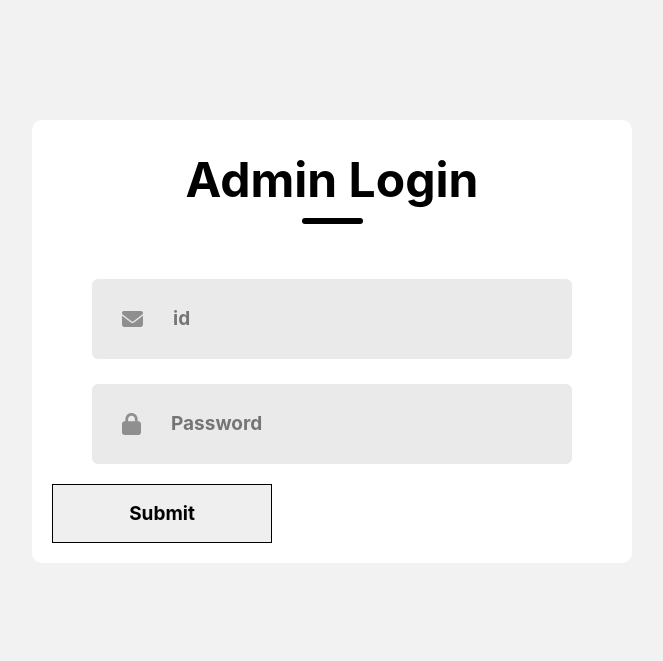
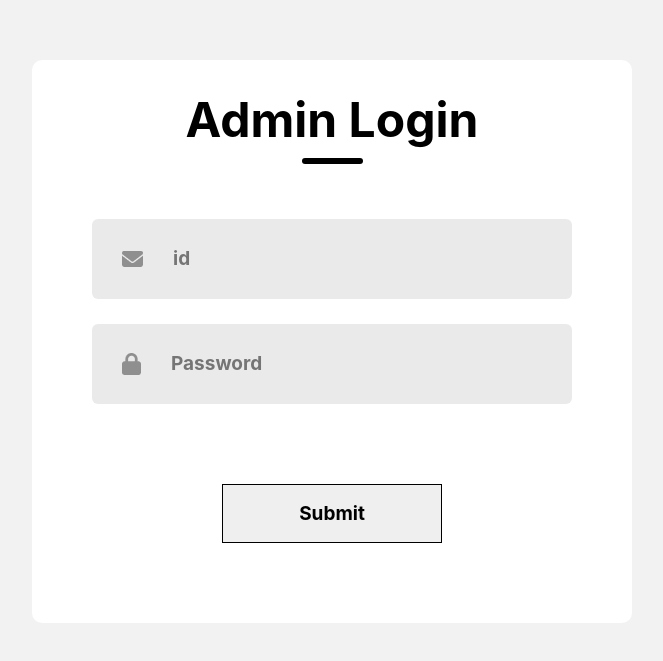
Before and after one commit to BCA-Major-Project/PMS-Frontend, a React (Vite) app: page /adminlogin in a window 1280 px wide. Shown: the part 123-784 px from the top of the page, without its empty margins (308-971 px from the left). Built offline with nearby package versions, Linux system fonts and the light colour scheme.

Commit message:
Admin login submit button abar thik korechi

```diff
--- a/src/pages/Admin/Adminlogin.jsx
+++ b/src/pages/Admin/Adminlogin.jsx
@@ -56,7 +56,7 @@ const Login = () => {
             <input type="password" placeholder='Password' id='password' autoComplete='current-password' onChange={(e)=>onValueChange(e)} />
           </div>
         </div>
-        <div className="form-control">
+        <div className="submit-container">
           <button className="submit" onClick={()=>checkAdminCredentials(admin.admid)}>Submit</button>
         </div>
       </div>
```
